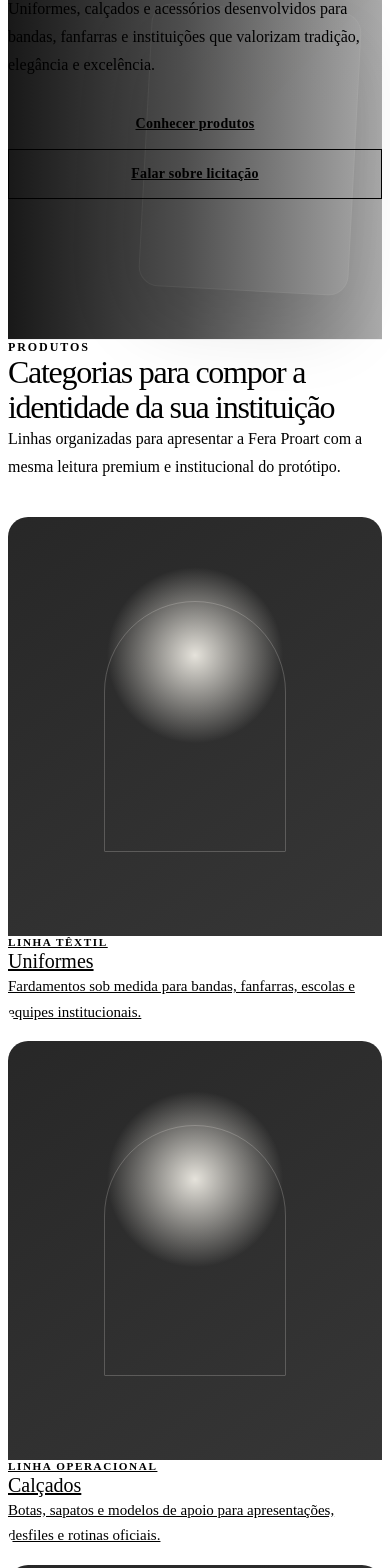
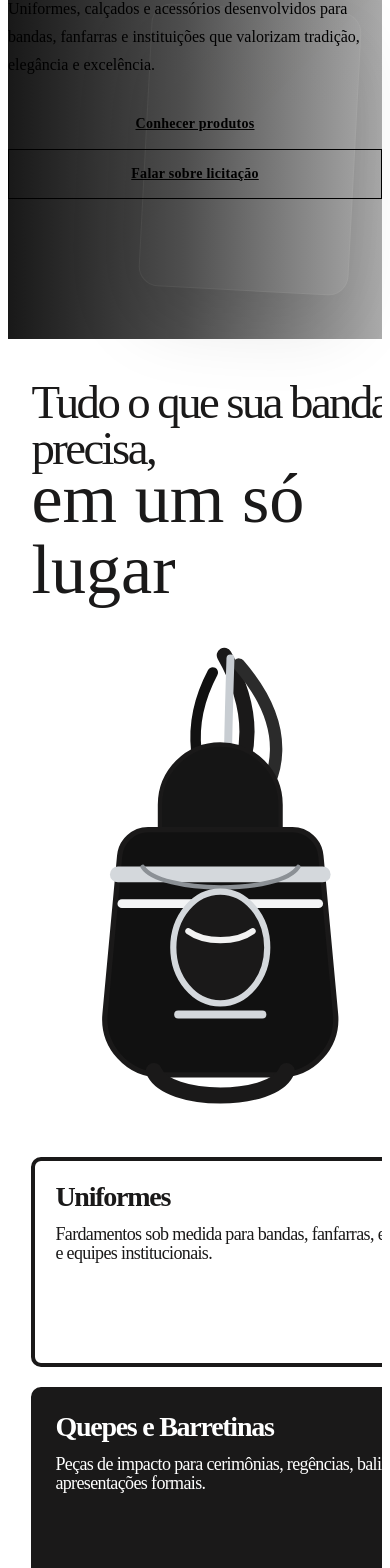
Before and after one commit to leobrasil777-lang/FeraProart-Website, a React (Vite) app: page / in a window 390 px wide. Shown: the part 431-1999 px from the top of the page. Built offline with nearby package versions, Linux system fonts and the light colour scheme; the HTML template or start-up script is replaced by a standard one.

Commit message:
Ajusta seção de produtos da Home

```diff
--- /dev/null
+++ b/src/components/HomeServicesSection/HomeServicesSection.css
@@ -0,0 +1,242 @@
+.home-services-section {
+  overflow: hidden;
+  background: #ffffff;
+  color: #1a1919;
+}
+
+.home-services-section__inner {
+  position: relative;
+  width: min(100%, 1322px);
+  min-height: 1427px;
+  margin-inline: auto;
+  padding: 45px 0 120px 75px;
+}
+
+.home-services-section__header {
+  position: relative;
+  z-index: 2;
+  width: min(100%, 900px);
+}
+
+.home-services-section__title {
+  width: min(695px, calc(100vw - 150px));
+  min-height: 166px;
+  margin: 0;
+  color: #1a1919;
+  font-size: 75px;
+  font-weight: 500;
+  letter-spacing: -0.065em;
+  line-height: 0.99;
+}
+
+.home-services-section__script {
+  display: block;
+  width: min(826px, calc(100vw - 150px));
+  margin-top: -51px;
+  color: #1a1919;
+  font-size: 139px;
+  line-height: 1;
+  white-space: nowrap;
+}
+
+.home-services-section__cards {
+  display: grid;
+  position: relative;
+  z-index: 2;
+  width: 586px;
+  gap: 36px;
+  margin-top: 64px;
+}
+
+.service-category-card {
+  display: flex;
+  width: 586px;
+  min-height: 186px;
+  flex-direction: column;
+  justify-content: flex-start;
+  border: 4px solid #1a1919;
+  border-radius: 10px;
+  padding: 24px 25px 22px;
+  background: #ffffff;
+  color: #1a1919;
+}
+
+.service-category-card--active {
+  background: #1a1919;
+  color: #ffffff;
+}
+
+.service-category-card h3 {
+  margin: 0 0 16px;
+  font-size: 35px;
+  font-weight: 700;
+  letter-spacing: -0.045em;
+  line-height: 0.99;
+}
+
+.service-category-card p {
+  max-width: 436px;
+  margin: 0;
+  font-size: 20px;
+  font-weight: 400;
+  letter-spacing: -0.035em;
+  line-height: 0.99;
+}
+
+.home-services-section__visual {
+  position: absolute;
+  z-index: 1;
+  top: 260px;
+  left: 587px;
+  width: 756px;
+  height: 1134px;
+  pointer-events: none;
+}
+
+.home-services-section__visual img {
+  width: 100%;
+  height: 100%;
+  object-fit: contain;
+  object-position: top center;
+}
+
+@media (max-width: 82.625rem) {
+  .home-services-section__inner {
+    width: 100%;
+    min-height: clamp(920px, 108vw, 1280px);
+    padding-left: clamp(40px, 5.7vw, 75px);
+  }
+
+  .home-services-section__title {
+    width: min(52.6vw, 695px);
+    font-size: clamp(56px, 5.7vw, 75px);
+  }
+
+  .home-services-section__script {
+    width: min(62.5vw, 826px);
+    font-size: clamp(96px, 10.5vw, 139px);
+  }
+
+  .home-services-section__cards,
+  .service-category-card {
+    width: clamp(470px, 44.3vw, 586px);
+  }
+
+  .service-category-card {
+    min-height: clamp(166px, 14.1vw, 186px);
+  }
+
+  .home-services-section__visual {
+    top: clamp(235px, 19.7vw, 260px);
+    left: clamp(500px, 44.4vw, 587px);
+    width: clamp(590px, 57.2vw, 756px);
+    height: auto;
+    aspect-ratio: 756 / 1134;
+  }
+}
+
+@media (max-width: 64rem) {
+  .home-services-section__inner {
+    min-height: 980px;
+    padding: 42px clamp(24px, 5vw, 48px) 72px;
+  }
+
+  .home-services-section__title {
+    width: min(620px, 72vw);
+    min-height: 128px;
+    font-size: clamp(48px, 6.8vw, 64px);
+  }
+
+  .home-services-section__script {
+    width: min(720px, 85vw);
+    margin-top: -36px;
+    font-size: clamp(78px, 12vw, 118px);
+  }
+
+  .home-services-section__cards,
+  .service-category-card {
+    width: clamp(390px, 54vw, 500px);
+  }
+
+  .home-services-section__cards {
+    gap: 28px;
+    margin-top: 54px;
+  }
+
+  .service-category-card {
+    min-height: 164px;
+    padding: 22px;
+  }
+
+  .service-category-card h3 {
+    font-size: clamp(28px, 3.7vw, 32px);
+  }
+
+  .service-category-card p {
+    max-width: 360px;
+    font-size: clamp(17px, 2.2vw, 19px);
+  }
+
+  .home-services-section__visual {
+    top: 270px;
+    left: min(52vw, 520px);
+    width: clamp(390px, 58vw, 560px);
+  }
+}
+
+@media (max-width: 46rem) {
+  .home-services-section__inner {
+    display: flex;
+    min-height: 0;
+    flex-direction: column;
+    padding: 40px clamp(20px, 6vw, 24px) 64px;
+  }
+
+  .home-services-section__title {
+    width: 100%;
+    min-height: 0;
+    font-size: clamp(40px, 12vw, 48px);
+    letter-spacing: -0.055em;
+  }
+
+  .home-services-section__script {
+    width: 100%;
+    margin-top: -8px;
+    font-size: clamp(58px, 18vw, 86px);
+    white-space: normal;
+  }
+
+  .home-services-section__visual {
+    position: relative;
+    top: auto;
+    left: auto;
+    order: 2;
+    align-self: center;
+    width: min(86vw, 360px);
+    margin-top: 18px;
+  }
+
+  .home-services-section__cards {
+    order: 3;
+    width: 100%;
+    gap: 20px;
+    margin-top: 28px;
+  }
+
+  .service-category-card {
+    width: 100%;
+    min-height: 158px;
+    padding: 22px 20px;
+  }
+
+  .service-category-card h3 {
+    margin-bottom: 14px;
+    font-size: clamp(25px, 7.4vw, 28px);
+  }
+
+  .service-category-card p {
+    max-width: 100%;
+    font-size: clamp(16px, 4.8vw, 18px);
+    line-height: 1.08;
+  }
+}
--- /dev/null
+++ b/src/components/HomeServicesSection/HomeServicesSection.tsx
@@ -0,0 +1,60 @@
+import './HomeServicesSection.css'
+import barretinaImage from '../../assets/images/barretina-services-placeholder.svg'
+
+const serviceCategories = [
+  {
+    title: 'Uniformes',
+    description: 'Fardamentos sob medida para bandas, fanfarras, escolas e equipes institucionais.',
+  },
+  {
+    title: 'Quepes e Barretinas',
+    description: 'Peças de impacto para cerimônias, regências, balizas e apresentações formais.',
+    active: true,
+  },
+  {
+    title: 'Calçados',
+    description: 'Botas, sapatos e modelos de apoio para apresentações, desfiles e rotinas oficiais.',
+  },
+  {
+    title: 'Acessórios em geral',
+    description: 'Complementos que padronizam a composição visual com acabamento elegante.',
+  },
+]
+
+function HomeServicesSection() {
+  return (
+    <section className="home-services-section" aria-labelledby="home-services-title">
+      <div className="home-services-section__inner">
+        <header className="home-services-section__header">
+          <h2 id="home-services-title" className="home-services-section__title">
+            Tudo o que sua banda precisa,
+          </h2>
+          <span className="home-services-section__script highlight-font">em um só lugar</span>
+        </header>
+
+        <div className="home-services-section__visual" aria-hidden="true">
+          <img src={barretinaImage} alt="" />
+        </div>
+
+        <div className="home-services-section__cards" aria-label="Categorias de produtos">
+          {serviceCategories.map((category) => (
+            <article
+              className={[
+                'service-category-card',
+                category.active ? 'service-category-card--active' : '',
+              ]
+                .filter(Boolean)
+                .join(' ')}
+              key={category.title}
+            >
+              <h3>{category.title}</h3>
+              <p>{category.description}</p>
+            </article>
+          ))}
+        </div>
+      </div>
+    </section>
+  )
+}
+
+export default HomeServicesSection
--- a/src/pages/Home.tsx
+++ b/src/pages/Home.tsx
@@ -1,36 +1,9 @@
 import CTAButton from '../components/CTAButton/CTAButton'
 import Container from '../components/Container/Container'
 import HeroSection from '../components/HeroSection/HeroSection'
-import ProductCard from '../components/ProductCard/ProductCard'
 import SectionTitle from '../components/SectionTitle/SectionTitle'
+import HomeServicesSection from '../components/HomeServicesSection/HomeServicesSection'
 import './Home.css'
-
-const categories = [
-  {
-    title: 'Uniformes',
-    description: 'Fardamentos sob medida para bandas, fanfarras, escolas e equipes institucionais.',
-    href: '/uniformes',
-    label: 'Linha têxtil',
-  },
-  {
-    title: 'Calçados',
-    description: 'Botas, sapatos e modelos de apoio para apresentações, desfiles e rotinas oficiais.',
-    href: '/calcados',
-    label: 'Linha operacional',
-  },
-  {
-    title: 'Acessórios',
-    description: 'Complementos que padronizam a composição visual com acabamento elegante.',
-    href: '/acessorios',
-    label: 'Linha complementar',
-  },
-  {
-    title: 'Barretinas e Quepes',
-    description: 'Peças de impacto para cerimônias, regências, balizas e apresentações formais.',
-    href: '/barretinas-e-quepes',
-    label: 'Linha cerimonial',
-  },
-]
 
 const institutions = ['Bandas', 'Fanfarras', 'Escolas', 'Prefeituras']
 
@@ -55,23 +28,7 @@ function Home() {
         />
       </div>
 
-      <section className="home-section home-section--products section-light">
-        <Container>
-          <div className="home-section-heading-row">
-            <SectionTitle
-              eyebrow="Produtos"
-              title="Categorias para compor a identidade da sua instituição"
-              subtitle="Linhas organizadas para apresentar a Fera Proart com a mesma leitura premium e institucional do protótipo."
-            />
-            <span className="home-section-number" aria-hidden="true">01</span>
-          </div>
-          <div className="home-product-grid">
-            {categories.map((category, index) => (
-              <ProductCard key={category.title} {...category} mediaLabel={`Placeholder visual: produto ${index + 1}`} />
-            ))}
-          </div>
-        </Container>
-      </section>
+      <HomeServicesSection />
 
       <section className="home-section home-section--bid section-dark">
         <Container className="home-split">
```
Also changed, not shown: src/assets/images/barretina-services-placeholder.svg (added).
